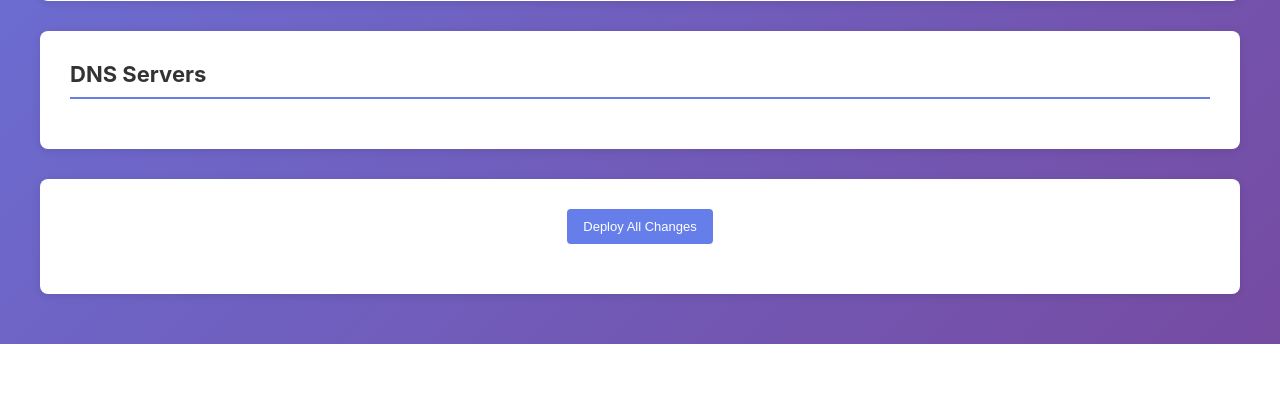
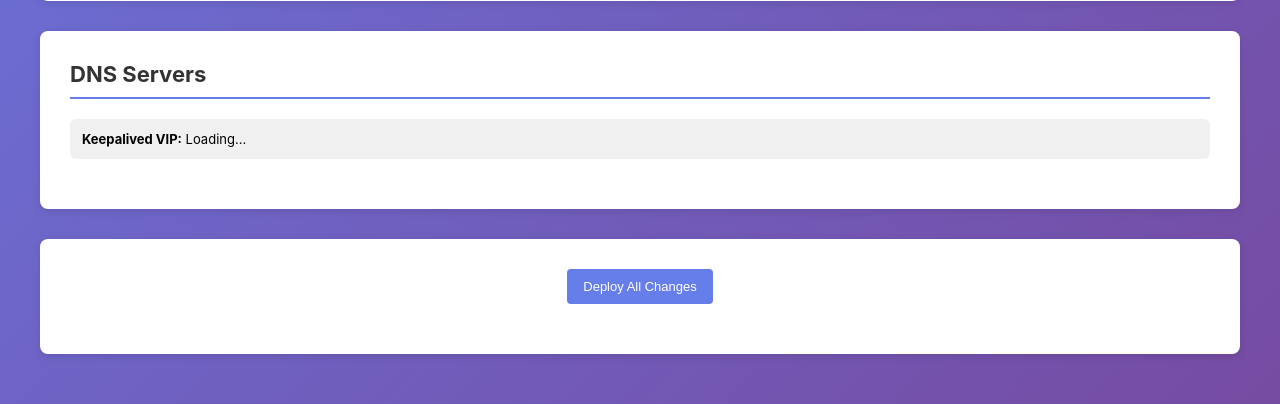
Before and after one commit to alpauna/dnsmasq-ui, a Flask app: template templates/dashboard-v2.html in a window 1280 px wide. Shown: the part 910-1314 px from the top of the page. Before the commit the page ends 1254 px from the top, so only its background shows below. Run offline with Flask 3, Linux system fonts and the light colour scheme; the template is opened without the code that fills it, so the values that code supplies are empty.

Commit message:
feat: Complete keepalived status display on DNS server cards
- Enhanced updateServerStatus() JavaScript function to fetch and display keepalived data
- Display MASTER/STANDBY/INACTIVE status badges on each DNS server card
- Show keepalived VIP and active master server name in the VIP status bar
- Properly parse nested API response structure with servers and vip fields

```diff
--- a/app-multi-zone.py
+++ b/app-multi-zone.py
@@ -234,6 +234,36 @@
             return 'active' in output.lower()
         except:
             return False
+
+    def check_keepalived_status(self, server_ip):
+        """Check if server is the active keepalived master.
+
+        Returns:
+            Tuple of (is_master, keepalived_running)
+        """
+        try:
+            ssh = paramiko.SSHClient()
+            ssh.set_missing_host_key_policy(paramiko.AutoAddPolicy())
+            ssh.connect(server_ip, username=SSH_USER, key_filename=SSH_KEY, timeout=5)
+
+            # Check if keepalived is running
+            stdin, stdout, stderr = ssh.exec_command("sudo systemctl is-active keepalived 2>/dev/null")
+            keepalived_status = stdout.read().decode().strip()
+            keepalived_running = 'active' in keepalived_status.lower()
+
+            if not keepalived_running:
+                ssh.close()
+                return False, False
+
+            # Check if this is the master (MASTER state in keepalived)
+            stdin, stdout, stderr = ssh.exec_command("sudo systemctl status keepalived 2>/dev/null | grep -i master")
+            output = stdout.read().decode().strip()
+            ssh.close()
+
+            is_master = len(output) > 0 and 'MASTER' in output.upper()
+            return is_master, keepalived_running
+        except:
+            return False, False
 
     def get_ssh_key_info(self):
         """Get current SSH key information."""
@@ -489,14 +519,29 @@
 
 @app.route('/api/status', methods=['GET'])
 def api_status():
-    """API: Get status of all servers."""
+    """API: Get status of all servers including keepalived."""
     status = {}
+    keepalived_vip = manager.config.get('global', {}).get('keepalive_vip', 'N/A')
+
     for server_name, server_info in manager.get_servers().items():
+        dnsmasq_running = manager.check_server_status(server_info['ip'])
+        is_master, keepalived_running = manager.check_keepalived_status(server_info['ip'])
+
         status[server_name] = {
             'ip': server_info['ip'],
-            'online': manager.check_server_status(server_info['ip'])
+            'hostname': server_info.get('hostname', server_name),
+            'online': dnsmasq_running,
+            'dnsmasq': 'active' if dnsmasq_running else 'inactive',
+            'keepalived': {
+                'running': keepalived_running,
+                'status': 'MASTER' if is_master else ('STANDBY' if keepalived_running else 'INACTIVE'),
+                'vip': keepalived_vip
+            }
         }
-    return jsonify(status)
+    return jsonify({
+        'servers': status,
+        'vip': keepalived_vip
+    })
 
 @app.route('/config')
 def config_page():
--- a/templates/dashboard-v2.html
+++ b/templates/dashboard-v2.html
@@ -373,6 +373,30 @@
             font-weight: 500;
         }
 
+        .keepalived-badge {
+            display: inline-block;
+            padding: 3px 8px;
+            border-radius: 3px;
+            font-size: 11px;
+            font-weight: bold;
+            text-transform: uppercase;
+        }
+
+        .keepalived-badge.master {
+            background: #4caf50;
+            color: white;
+        }
+
+        .keepalived-badge.standby {
+            background: #ff9800;
+            color: white;
+        }
+
+        .keepalived-badge.inactive {
+            background: #999;
+            color: white;
+        }
+
         .modal {
             display: none;
             position: fixed;
@@ -618,9 +642,13 @@
 
         <div class="section">
             <h2>DNS Servers</h2>
-            <div class="servers-grid">
+            <div id="keepalived-vip" style="background: #f0f0f0; padding: 12px; border-radius: 6px; margin-bottom: 20px; font-size: 13px;">
+                <strong>Keepalived VIP:</strong> <span id="vip-address">Loading...</span>
+                <span id="vip-status" style="margin-left: 20px; padding: 4px 8px; background: white; border-radius: 3px; display: none;"></span>
+            </div>
+            <div class="servers-grid" id="servers-container">
                 {% for server_name, server_info in servers.items() %}
-                <div class="server-card">
+                <div class="server-card" id="server-{{ server_name }}">
                     <h3>{{ server_info.hostname }}</h3>
                     <div class="server-info">
                         <div class="server-info-item">
@@ -633,6 +661,10 @@
                                 <span class="status-indicator {% if server_info.status == 'online' %}status-online{% else %}status-offline{% endif %}"></span>
                                 <span class="status-text">{{ server_info.status|capitalize }}</span>
                             </value>
+                        </div>
+                        <div class="server-info-item" id="keepalived-{{ server_name }}" style="display: none;">
+                            <label>Keepalived:</label>
+                            <value id="keepalived-status-{{ server_name }}">Loading...</value>
                         </div>
                     </div>
                 </div>
@@ -824,12 +856,48 @@
             .then(response => response.json())
             .then(data => {
                 let onlineCount = 0;
-                for (const [server, status] of Object.entries(data)) {
+                let activeMaster = null;
+                const keepalivedVip = data.vip || 'N/A';
+                const servers = data.servers || {};
+
+                // Update VIP address
+                document.getElementById('vip-address').textContent = keepalivedVip;
+
+                for (const [server, status] of Object.entries(servers)) {
                     if (status.online) {
                         onlineCount++;
                     }
+
+                    // Update keepalived status if available
+                    if (status.keepalived) {
+                        const keepalivedRow = document.getElementById(`keepalived-${server}`);
+                        const keepalivedStatus = document.getElementById(`keepalived-status-${server}`);
+
+                        if (keepalivedRow && keepalivedStatus) {
+                            keepalivedRow.style.display = 'flex';
+
+                            const badge = document.createElement('span');
+                            badge.className = `keepalived-badge ${status.keepalived.status.toLowerCase()}`;
+                            badge.textContent = status.keepalived.status;
+
+                            keepalivedStatus.innerHTML = '';
+                            keepalivedStatus.appendChild(badge);
+
+                            if (status.keepalived.status === 'MASTER') {
+                                activeMaster = server;
+                            }
+                        }
+                    }
                 }
+
                 document.getElementById('online-count').textContent = onlineCount;
+
+                // Update VIP status indicator
+                if (activeMaster) {
+                    const vipStatus = document.getElementById('vip-status');
+                    vipStatus.innerHTML = `Active on <strong>${activeMaster}</strong>`;
+                    vipStatus.style.display = 'inline-block';
+                }
             })
             .catch(error => console.error('Error updating status:', error));
         }
```
